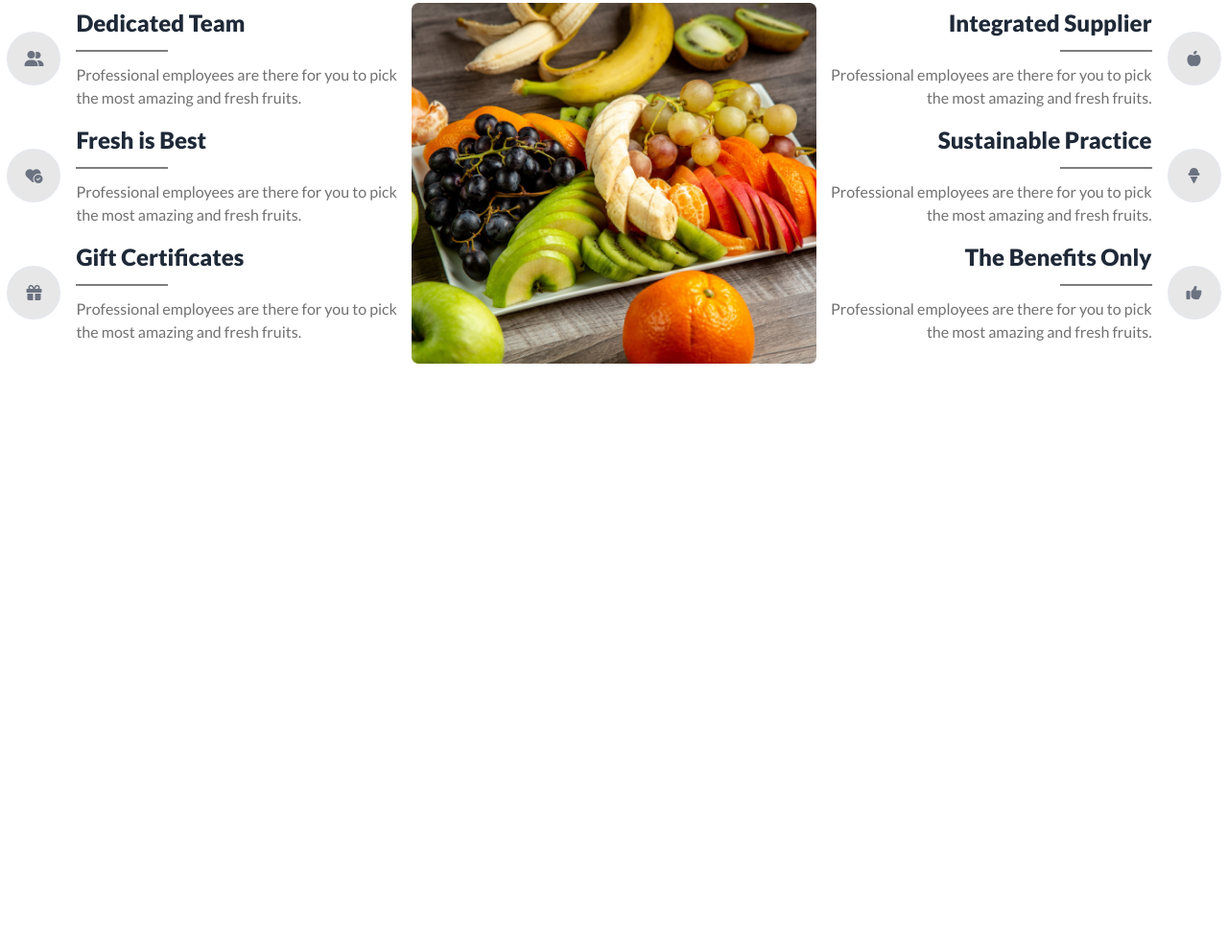
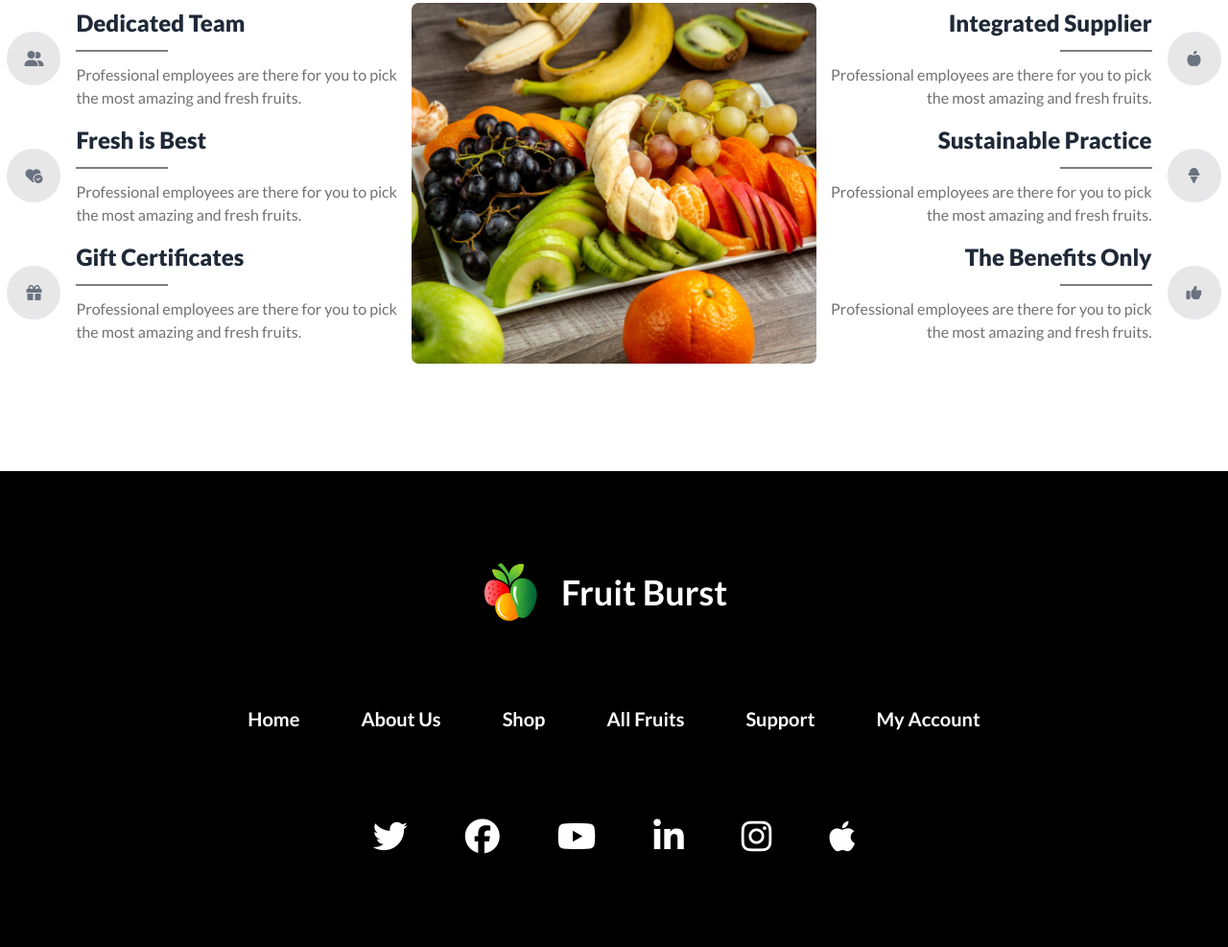
Before and after one commit to Rafil6969/fruit-burst-ass, a plain HTML site: page index.html in a window 1280 px wide. Shown: the part 2917-3904 px from the top of the page at 96% size. Before the commit the page ends 3296 px from the top, so only its background shows below. Drawn offline with nearby package versions, Linux system fonts and the light colour scheme.

Commit message:
normal codes done

```diff
--- a/index.html
+++ b/index.html
@@ -357,8 +357,7 @@
                       <button
                         class="btn text-primary-bg text-xl font-bold md:font-extrabold rounded-lg  capitalize border-primary-bg  md:h-16 bg-white">Close</button>
                       <button
-                        class="btn bg-primary-bg text-white text-xl font-bold md:font-extrabold rounded-lg border-none capitalize md:w-40 md:h-16 ">Shop
-                        Now</button>
+                        class="btn bg-primary-bg text-white text-xl font-bold md:font-extrabold rounded-lg border-none capitalize md:w-40 md:h-16 ">Shop All</button>
                     </div>
                   </form>
                 </dialog>
@@ -484,8 +483,7 @@
 
         <div class="text-center">
           <button
-            class=" btn bg-primary-bg text-white text-xl font-bold md:font-extrabold rounded-lg border-none capitalize md:w-40 md:h-16 ">Show
-            All</button>
+            class=" btn bg-primary-bg text-white text-xl font-bold md:font-extrabold rounded-lg border-none capitalize md:w-40 md:h-16 ">Shop All</button>
         </div>
 
       </section>
@@ -657,6 +655,35 @@
 
 </main>
 
-<footer>
+ <!------------------------ footer section -------------------------->
+ <footer
+ class=" px-3 lg:px-0 footer mt-10 lg:mt-28 flex flex-col justify-center items-center   bg-black text-white text-primary-content py-16 md:py-20 lg:py-24">
+ <div class="flex justify-center items-center mb-6 lg:mb-12">
+   <img src="./images/logo.png" alt="">
+   <a class="btn btn-ghost normal-case text-4xl  font-bold">Fruit Burst</a>
+ </div>
+ <div
+   class="mb-6 px-3 md:px-0 lg:mb-12 flex text-xl flex-wrap gap-9 font-semibold lg:flex-row lg:gap-16 justify-center items-center content-center">
+   <a href="">Home</a>
+   <a href="">About Us</a>
+   <a href="">Shop</a>
+   <a href="">All Fruits</a>
+   <a href="">Support</a>
+   <a href="">My Account</a>
+ </div>
+ <div>
+   <div class=" text-2xl md:text-4xl flex md:gap-6  lg:gap-9 justify-center items-center">
+     <a class="mx-3" href=""><i class="fa-brands fa-twitter"></i></a>
+     <a class="mx-3" href=""><i class="fa-brands fa-facebook"></i></a>
+     <a class="mx-3" href=""><i class="fa-brands fa-youtube"></i></a>
+     <a class="mx-3" href=""><i class="fa-brands fa-linkedin-in"></i></a>
+     <a class="mx-3" href=""><i class="fa-brands fa-instagram"></i></a>
+     <a class="mx-3" href=""><i class="fa-brands fa-apple"></i></a>
+   </div>
+ </div>
+</footer>
 
-</footer>
+
+</body>
+
+</html>
```
